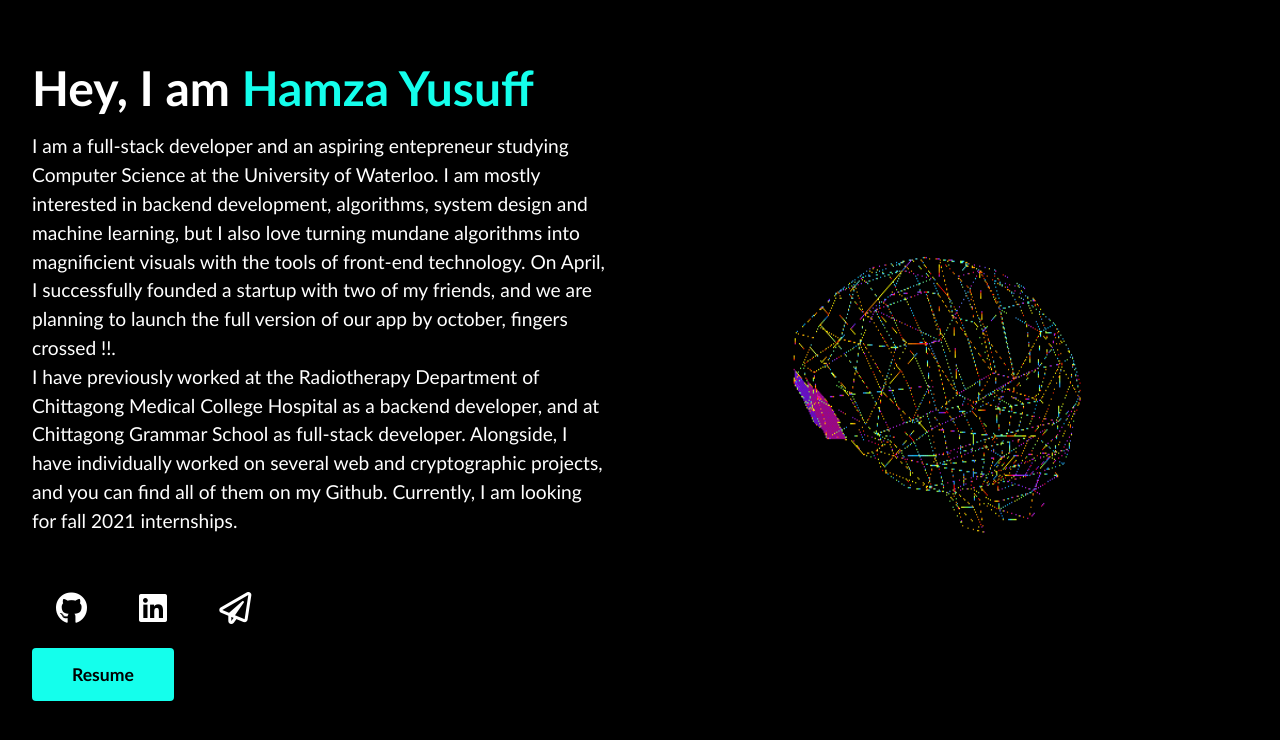
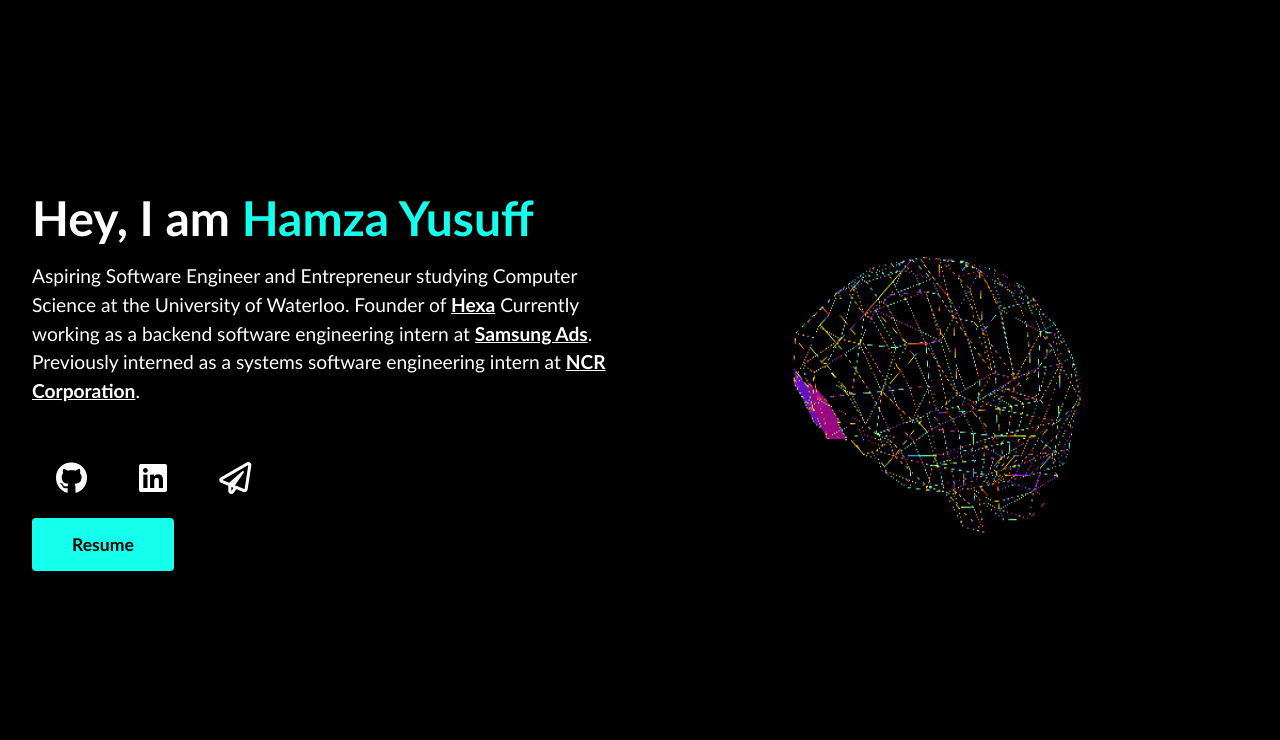
Before and after one commit to hamza-yusuff/hamza-yusuff.github.io, a plain HTML site: page index.html in a window 1280 px wide. Drawn offline with Linux system fonts and the light colour scheme.

Commit message:
Changed for the next year

```diff
--- a/index.html
+++ b/index.html
@@ -14,11 +14,10 @@
             <div class="column-left">
                 <h1>Hey, I am <span class='hey'>Hamza Yusuff</span></h1>
                 <p>
-                   I am a full-stack developer and an aspiring entepreneur studying Computer Science at the University of Waterloo. I am mostly interested in backend development, algorithms, system design and machine learning, but I also love turning mundane algorithms into magnificient visuals with the tools of front-end technology.
-                   On April, I successfully founded a startup with two of my friends, and we are planning to launch the full version of our app by october, fingers crossed !!.
-                   <br>I have previously worked at the Radiotherapy Department of Chittagong Medical College Hospital as a backend developer, and at Chittagong Grammar School as full-stack developer.
-                   Alongside, I have individually worked on several web and cryptographic projects, and you can find all of them on my Github.
-                   Currently, I am looking for fall 2021 internships.
+                   Aspiring Software Engineer and Entrepreneur studying Computer Science at the University of Waterloo.
+                   Founder of <b><a style="color:white" href="https://www.hexapapers.com/">Hexa</a></b>
+                   Currently working as a backend software engineering intern at <b><a style="color:white" href="https://www.samsung.com/ca/business/samsungads/">Samsung Ads</a></b>.
+                   Previously interned as a systems software engineering intern at <b><a style="color:white" href="https://www.ncr.com/">NCR Corporation</a></b>.
                 </p>
                 <nav>
                     <div class="nav-items">
```
Also changed, not shown: 2 other files.
